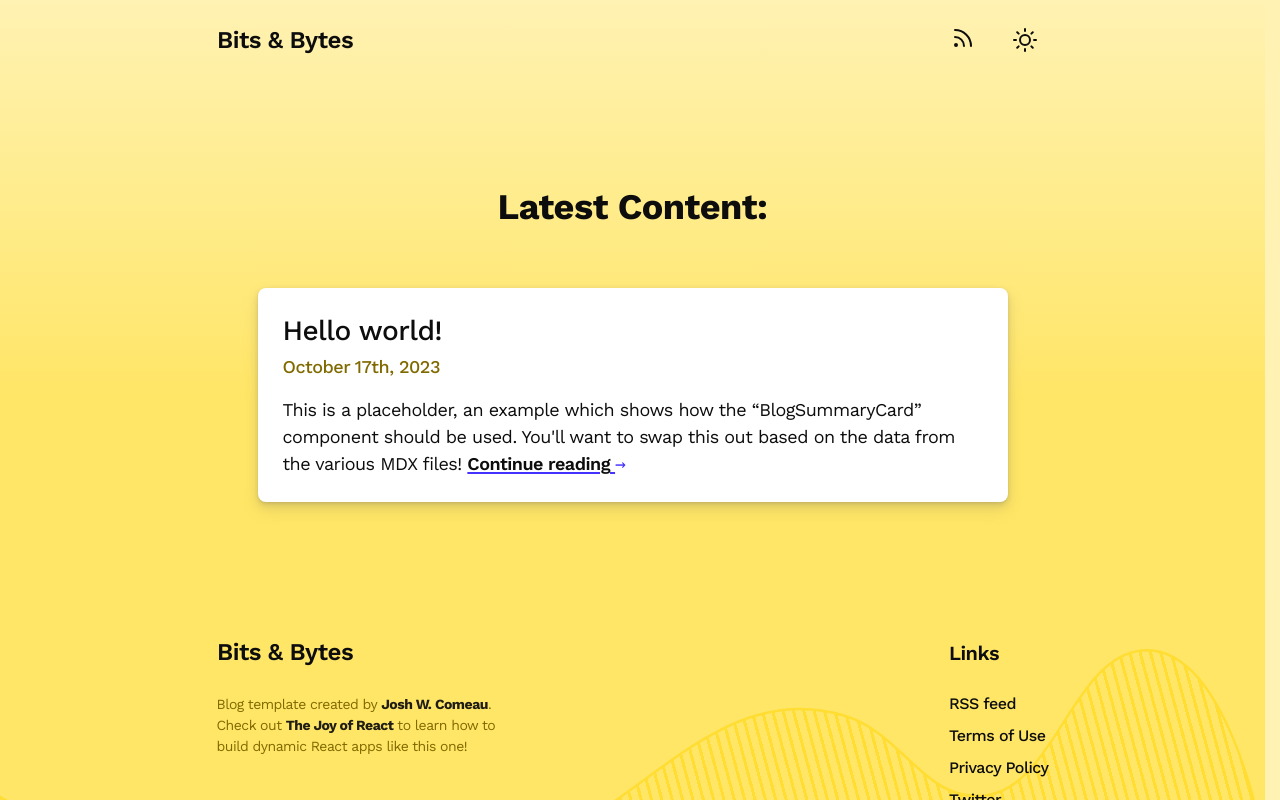
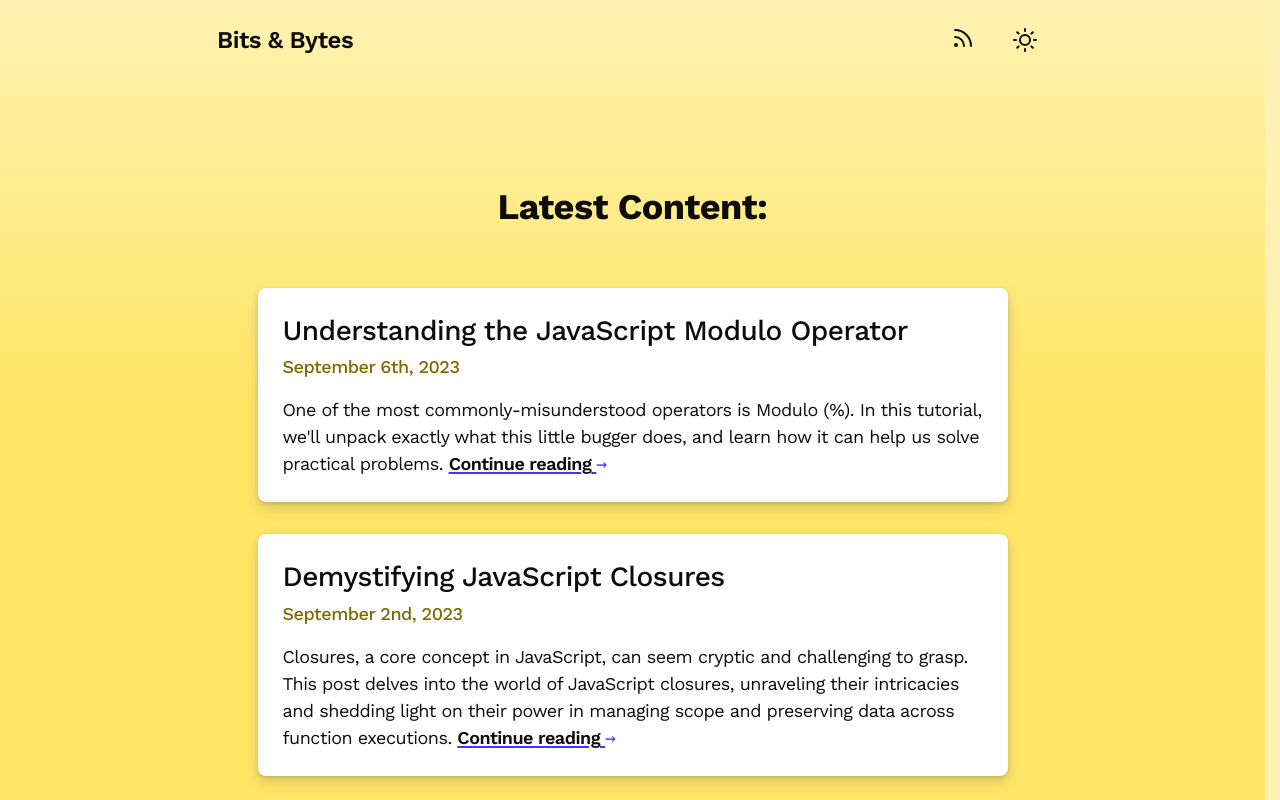
Before and after one commit to akapetano/project-blog, a Next.js app: page / in a window 1280 px wide. Shown: the top 800 px of the page. Built offline with nearby package versions, Linux system fonts and the light colour scheme; a web font is replaced by a local one.

Commit message:
solve the first exercise and iterate over the blogPosts to show a list of blog posts

```diff
--- a/src/app/page.js
+++ b/src/app/page.js
@@ -1,23 +1,29 @@
-import React from 'react';
+import React from "react";
 
-import BlogSummaryCard from '@/components/BlogSummaryCard';
+import BlogSummaryCard from "@/components/BlogSummaryCard";
 
-import styles from './homepage.module.css';
+import styles from "./homepage.module.css";
+import { getBlogPostList } from "@/helpers/file-helpers";
 
-function Home() {
+async function Home() {
+  const blogPosts = await getBlogPostList();
+
   return (
     <div className={styles.wrapper}>
-      <h1 className={styles.mainHeading}>
-        Latest Content:
-      </h1>
+      <h1 className={styles.mainHeading}>Latest Content:</h1>
 
       {/* TODO: Iterate over the data read from the file system! */}
-      <BlogSummaryCard
-        slug="example"
-        title="Hello world!"
-        abstract="This is a placeholder, an example which shows how the “BlogSummaryCard” component should be used. You'll want to swap this out based on the data from the various MDX files!"
-        publishedOn={new Date()}
-      />
+      {blogPosts && Array.isArray(blogPosts)
+        ? blogPosts.map(({ slug, title, abstract, publishedOn }) => (
+            <BlogSummaryCard
+              key={slug}
+              slug={slug}
+              title={title}
+              abstract={abstract}
+              publishedOn={publishedOn}
+            />
+          ))
+        : null}
     </div>
   );
 }
```
